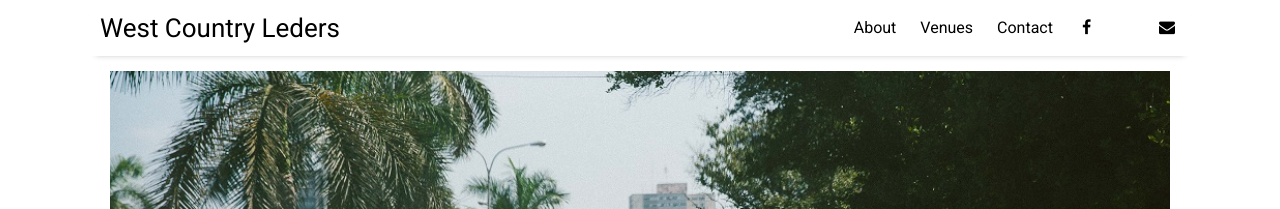
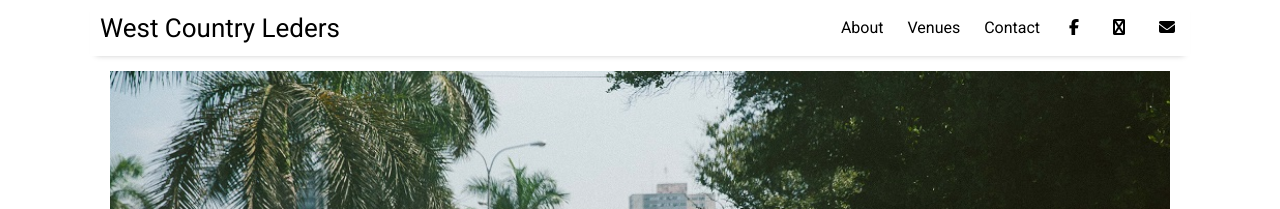
Before and after one commit to ChilledEther/west-country-leders-new, a Jekyll site: the page built from index.html, in a window 1280 px wide and 900 px high. Shown: the top 209 px of the window. Built offline with Jekyll 4.4.1, drawn with Linux system fonts in a browser that asks for light colours; nearby versions of some CDN libraries; the list of posts is cut into pages by our own code; a style sheet for code colours, icons or effects is not loaded.

Commit message:
chore: add style sheets for font awesome

```diff
--- a/_includes/head.html
+++ b/_includes/head.html
@@ -17,6 +17,8 @@
   //-->
   <link rel="stylesheet" href="https://fonts.googleapis.com/css?family=Roboto|Source+Code+Pro">
   <link rel="stylesheet" href="https://cdnjs.cloudflare.com/ajax/libs/font-awesome/4.6.3/css/font-awesome.min.css">
+  <link href="//netdna.bootstrapcdn.com/twitter-bootstrap/2.3.2/css/bootstrap-combined.no-icons.min.css" rel="stylesheet">
+  <link href="//netdna.bootstrapcdn.com/font-awesome/3.2.1/css/font-awesome.css" rel="stylesheet">
   <script type="text/javascript" async
     src="https://cdnjs.cloudflare.com/ajax/libs/mathjax/2.7.5/MathJax.js?config=TeX-MML-AM_CHTML">
   </script>
```
